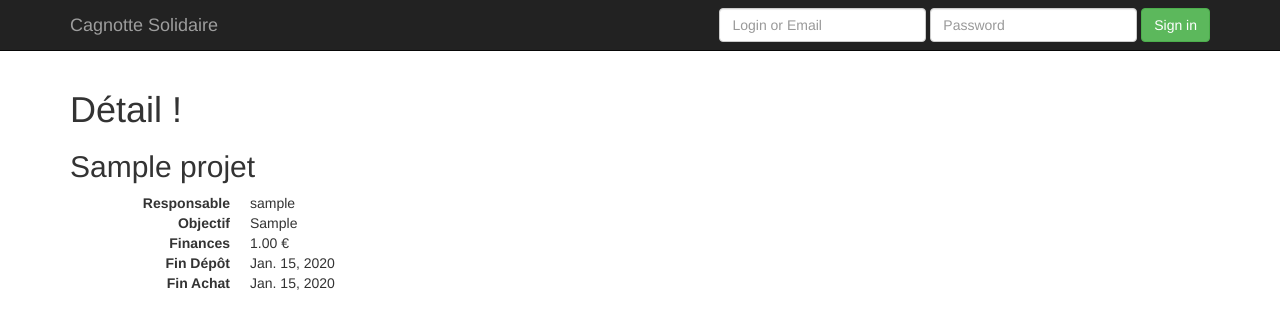
After one commit to caracole-io/cagnottesolidaire, a Django app: a page that uses projets/templates/base.html in a window 1280 px wide. The commit adds this page. Shown: the top 329 px of the page. Run offline with Django 3.2, Linux system fonts and the light colour scheme; tables that the repository leaves empty hold one stand-in row (values such as "Sample post"); some libraries are stand-ins or nearby versions.

Commit message:
ça commence à être utilisable

```diff
--- a/cagnotte_solidaire/settings.py
+++ b/cagnotte_solidaire/settings.py
@@ -37,6 +37,7 @@ INSTALLED_APPS = [
     'django.contrib.sessions',
     'django.contrib.messages',
     'django.contrib.staticfiles',
+    'bootstrap3',
     'projets',
 ]
 
--- a/cagnotte_solidaire/urls.py
+++ b/cagnotte_solidaire/urls.py
@@ -3,5 +3,6 @@ from django.contrib import admin
 
 urlpatterns = [
     url(r'^admin/', admin.site.urls),
+    url(r'^accounts/', include('django.contrib.auth.urls')),
     url(r'^', include('projets.urls')),
 ]
--- a/projets/models.py
+++ b/projets/models.py
@@ -1,5 +1,6 @@
 from django.db import models
 from django.contrib.auth.models import User
+from django.core.urlresolvers import reverse
 
 from autoslug.fields import AutoSlugField
 
@@ -36,8 +37,11 @@ class Projet(AbstractModel):
     pict = models.ImageField('Petite image', upload_to=upload_to_pict, blank=True)
     objectif = models.TextField('Description de l’objectif de la cagnotte')
     finances = models.DecimalField('But à atteindre', max_digits=8, decimal_places=2)
-    fin_depot = models.DateField('Fin du dépôt des propositions')
-    fin_achat = models.DateField('Fin des achats')
+    fin_depot = models.DateField('Date de fin du dépôt des propositions', help_text='format: 31/12/17')
+    fin_achat = models.DateField('Date de fin des achats', help_text='format: 31/12/17')
+
+    def get_absolute_url(self):
+        return reverse('projets:projet', kwargs={'slug': self.slug})
 
 
 class Proposition(AbstractModel):
@@ -48,6 +52,9 @@ class Proposition(AbstractModel):
     beneficiaires = models.IntegerField('Nombre maximal de bénéficiaires', default=1)
     image = models.ImageField('Image', upload_to=upload_to_prop, blank=True)
 
+    def get_absolute_url(self):
+        return reverse('projets:proposition', kwargs={'slug': self.slug})
+
 
 class Offre(models.Model):
     proposition = models.ForeignKey(Proposition)
@@ -57,3 +64,6 @@ class Offre(models.Model):
 
     def __str__(self):
         return 'offre de %s sur %s (projet %s)' % (self.beneficiaire, self.proposition, self.proposition.projet)
+
+    def get_absolute_url(self):
+        return self.proposition.get_absolute_url()
--- a/projets/templates/base.html
+++ b/projets/templates/base.html
@@ -11,7 +11,7 @@
       <script src="https://oss.maxcdn.com/html5shiv/3.7.3/html5shiv.min.js"></script>
       <script src="https://oss.maxcdn.com/respond/1.4.2/respond.min.js"></script>
     <![endif]-->
-    <style>body { padding-top: 50px; padding-bottom: 20px; }</style>
+    <style>body { padding-top: 70px; padding-bottom: 20px; }</style>
   </head>
   <body>
     <nav class="navbar navbar-inverse navbar-fixed-top">
@@ -20,6 +20,9 @@
           <a class="navbar-brand" href="/">Cagnotte Solidaire</a>
         </div>
         <div id="navbar" class="navbar-collapse collapse">
+          {% if request.user.is_authenticated %}
+          Bonjour {{ request.user }} :)
+          {% else %}
           <form class="navbar-form navbar-right">
             <div class="form-group">
               <input type="text" placeholder="Login or Email" class="form-control">
@@ -29,6 +32,7 @@
             </div>
             <button type="submit" class="btn btn-success">Sign in</button>
           </form>
+          {% endif %}
         </div><!--/.navbar-collapse -->
       </div>
     </nav>
@@ -40,5 +44,8 @@
 
     <script src="https://ajax.googleapis.com/ajax/libs/jquery/1.12.4/jquery.min.js"></script>
     <script src="https://maxcdn.bootstrapcdn.com/bootstrap/3.3.7/js/bootstrap.min.js" integrity="sha384-Tc5IQib027qvyjSMfHjOMaLkfuWVxZxUPnCJA7l2mCWNIpG9mGCD8wGNIcPD7Txa" crossorigin="anonymous"></script>
+    <script>
+      {% block scripts %}{% endblock %}
+    </script>
   </body>
 </html>
--- /dev/null
+++ b/projets/templates/projets/projet_detail.html
@@ -0,0 +1,19 @@
+{% extends "base.html" %}
+
+{% block content %}
+
+<h1>Détail !</h1>
+
+<h2>{{ object }}</h2>
+
+<dl class="dl-horizontal">
+  <dt>Responsable</dt> <dd>{{ object.responsable }}</dd>
+  <dt>Objectif</dt>    <dd>{{ object.objectif }}</dd>
+  <dt>Finances</dt>    <dd>{{ object.finances }} €</dd>
+  <dt>Fin Dépôt</dt>   <dd>{{ object.fin_depot }}</dd>
+  <dt>Fin Achat</dt>   <dd>{{ object.fin_achat }}</dd>
+</dl>
+
+
+
+{% endblock %}
--- a/projets/templates/projets/projet_list.html
+++ b/projets/templates/projets/projet_list.html
@@ -4,4 +4,10 @@
 
 <h1>Liste !</h1>
 
+<ul>
+{% for object in object_list %}
+<li><a href="{{ object.get_absolute_url }}">{{ object }}</a></li>
+{% endfor %}
+</ul>
+
 {% endblock %}
--- a/projets/urls.py
+++ b/projets/urls.py
@@ -1,9 +1,10 @@
 from django.conf.urls import url
 
-from .views import ProjetCreateView, ProjetListView
+from .views import ProjetCreateView, ProjetDetailView, ProjetListView
 
 app_name = 'projets'
 urlpatterns = [
-    url(r'^$', ProjetListView.as_view(), name='list_projet'),
-    url(r'^projet$', ProjetCreateView.as_view(), name='create_projet'),
+    url(r'^$', ProjetListView.as_view(), name='projet_list'),
+    url(r'^projet$', ProjetCreateView.as_view(), name='projet_create'),
+    url(r'^projet/(?P<slug>[^/]+)$', ProjetDetailView.as_view(), name='projet'),
 ]
--- a/projets/views.py
+++ b/projets/views.py
@@ -1,5 +1,5 @@
 from django.contrib.auth.mixins import LoginRequiredMixin
-from django.views.generic import ListView, CreateView
+from django.views.generic import ListView, CreateView, DetailView
 
 from .models import Projet
 
@@ -15,3 +15,7 @@ class ProjetCreateView(LoginRequiredMixin, CreateView):
     def form_valid(self, form):
         form.instance.responsable = self.request.user
         super().form_valid(form)
+
+
+class ProjetDetailView(DetailView):
+    model = Projet
--- a/requirements.txt
+++ b/requirements.txt
@@ -5,6 +5,7 @@
 #    pip-compile --output-file requirements.txt requirements.in
 #
 django-autoslug==1.9.3
+django-bootstrap3==8.2.1
 django==1.10.6
 olefile==0.44             # via pillow
-Pillow==4.0.0
+pillow==4.0.0
```
Also changed, not shown: projets/templates/projets/projet_form.html (added, +17 -0 lines), projets/templates/registration/login.html (added, +13 -0 lines), 1 other file.
